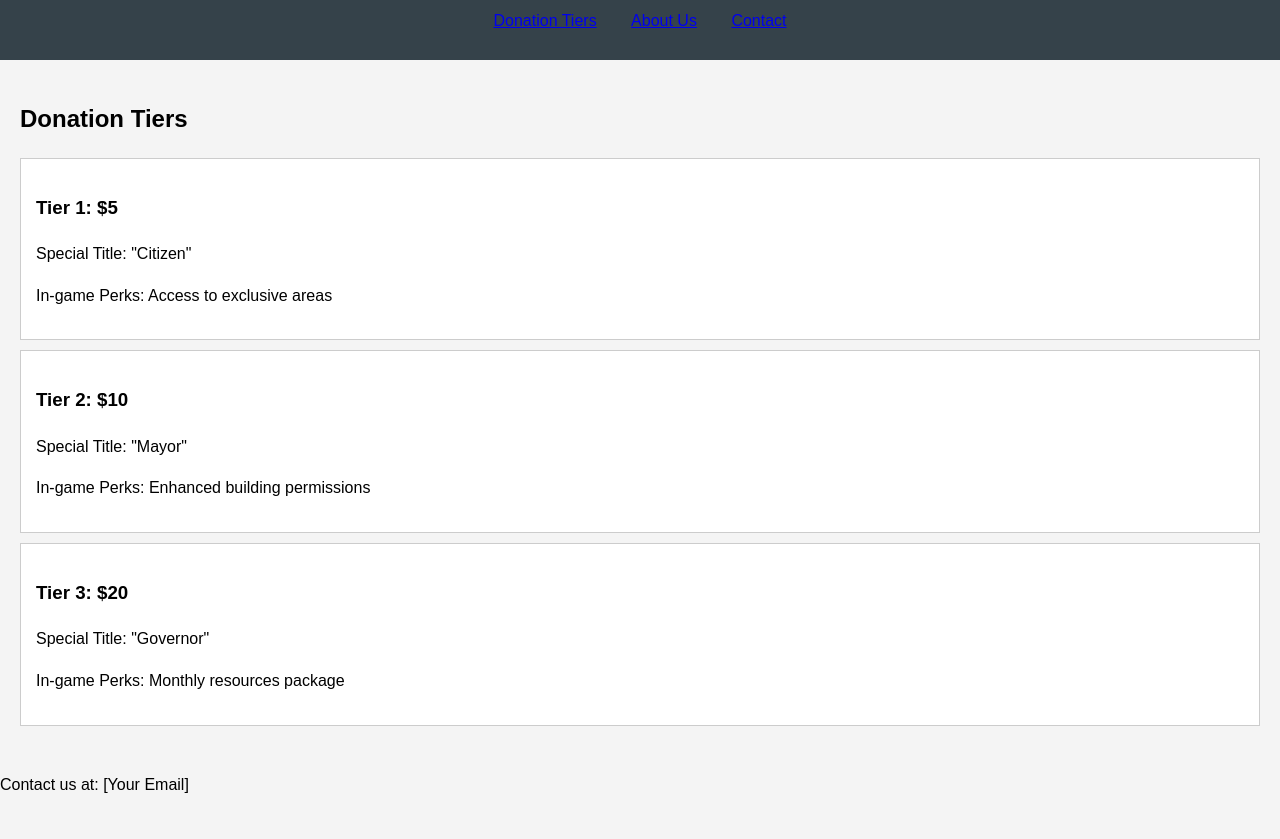
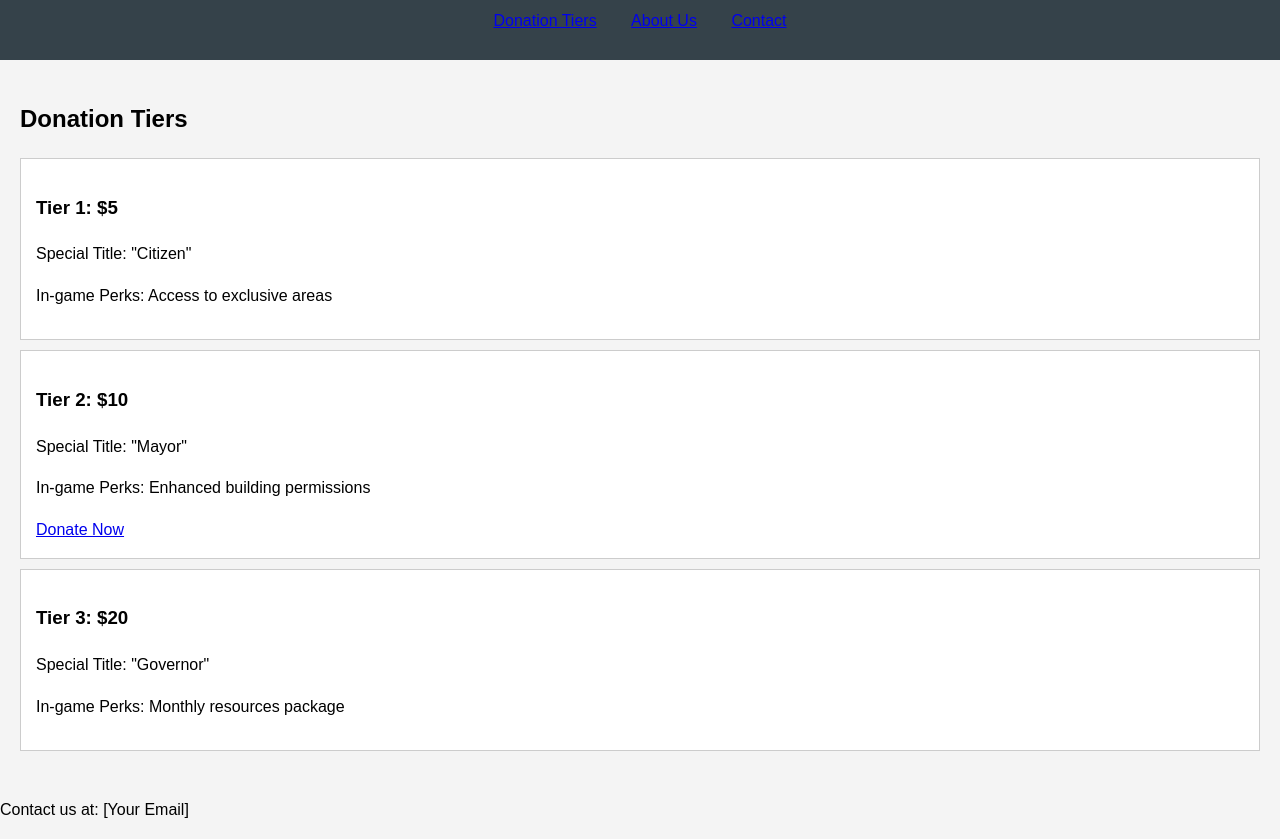
Before and after one commit to BigBowlsOfCereal/testserverwebsite, a plain HTML site: page index.html in a window 1280 px wide. Shown: the part 96-935 px from the top of the page. Before the commit the page ends 909 px from the top, so only its background shows below. Drawn offline with Linux system fonts and the light colour scheme.

Commit message:
Update index.html

```diff
--- a/index.html
+++ b/index.html
@@ -29,6 +29,8 @@
             <h3>Tier 2: $10</h3>
             <p>Special Title: "Mayor"</p>
             <p>In-game Perks: Enhanced building permissions</p>
+            <a href="your-donation-link" target="_blank">Donate Now</a>
+
         </div>
         <div class="tier">
             <h3>Tier 3: $20</h3>
```
